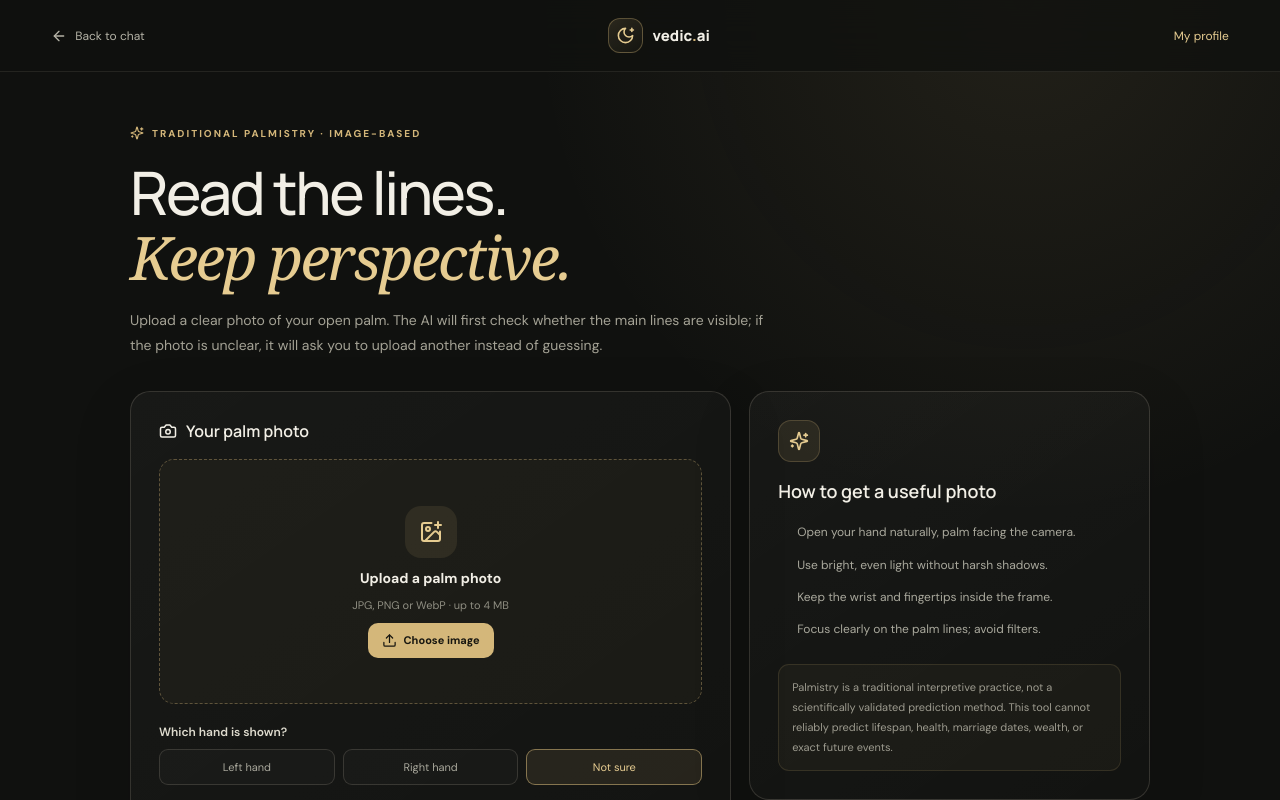
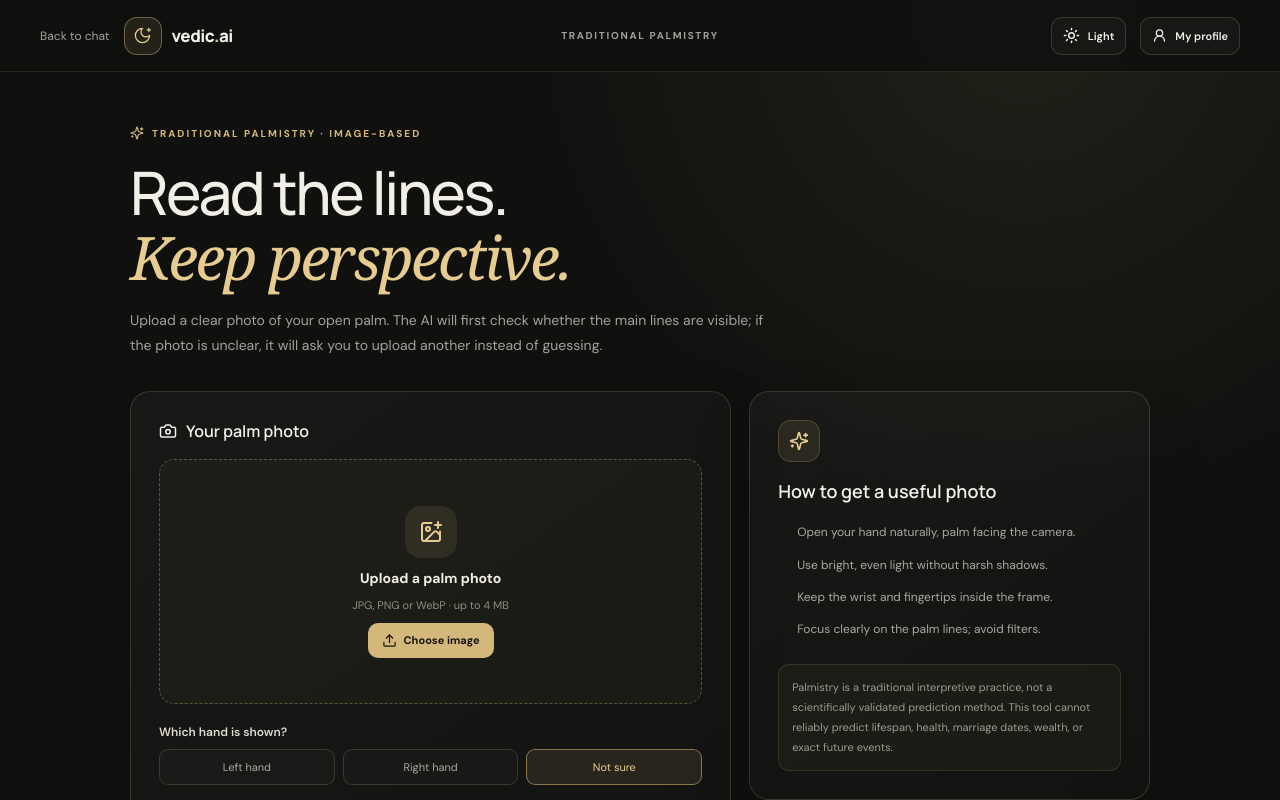
Before and after one commit to Yashpal568/vedic-ai, a Next.js app: page /palm-reading in a window 1280 px wide. Shown: the top 800 px of the page. Built offline with nearby package versions, Linux system fonts and the light colour scheme.

Commit message:
Use shared header on Palmistry page

```diff
--- a/app/palm-reading/page.tsx
+++ b/app/palm-reading/page.tsx
@@ -3,6 +3,7 @@
 import { ChangeEvent, useRef, useState } from "react";
 import Link from "next/link";
 import MobileBottomNav from "@/components/mobile-bottom-nav";
+import SiteHeader from "@/components/site-header";
 import { ArrowLeft, Camera, ImagePlus, LoaderCircle, MoonStar, RefreshCw, Sparkles, Upload, X } from "lucide-react";
 
 export default function PalmReadingPage() {
@@ -41,11 +42,7 @@ export default function PalmReadingPage() {
   }
 
   return <main className="palm-shell">
-    <header className="palm-header">
-      <Link href="/chat" className="palm-back"><ArrowLeft size={16}/> Back to chat</Link>
-      <Link href="/chat" className="palm-brand"><span className="brand-mark"><MoonStar size={19}/></span><strong>vedic<span>.</span>ai</strong></Link>
-      <Link href="/profile" className="palm-profile">My profile</Link>
-    </header>
+    <SiteHeader section="Traditional Palmistry" backHref="/chat" />
     <section className="palm-content">
       <div className="palm-kicker"><Sparkles size={14}/> TRADITIONAL PALMISTRY · IMAGE-BASED</div>
       <h1>Read the lines.<br/><em>Keep perspective.</em></h1>
```
